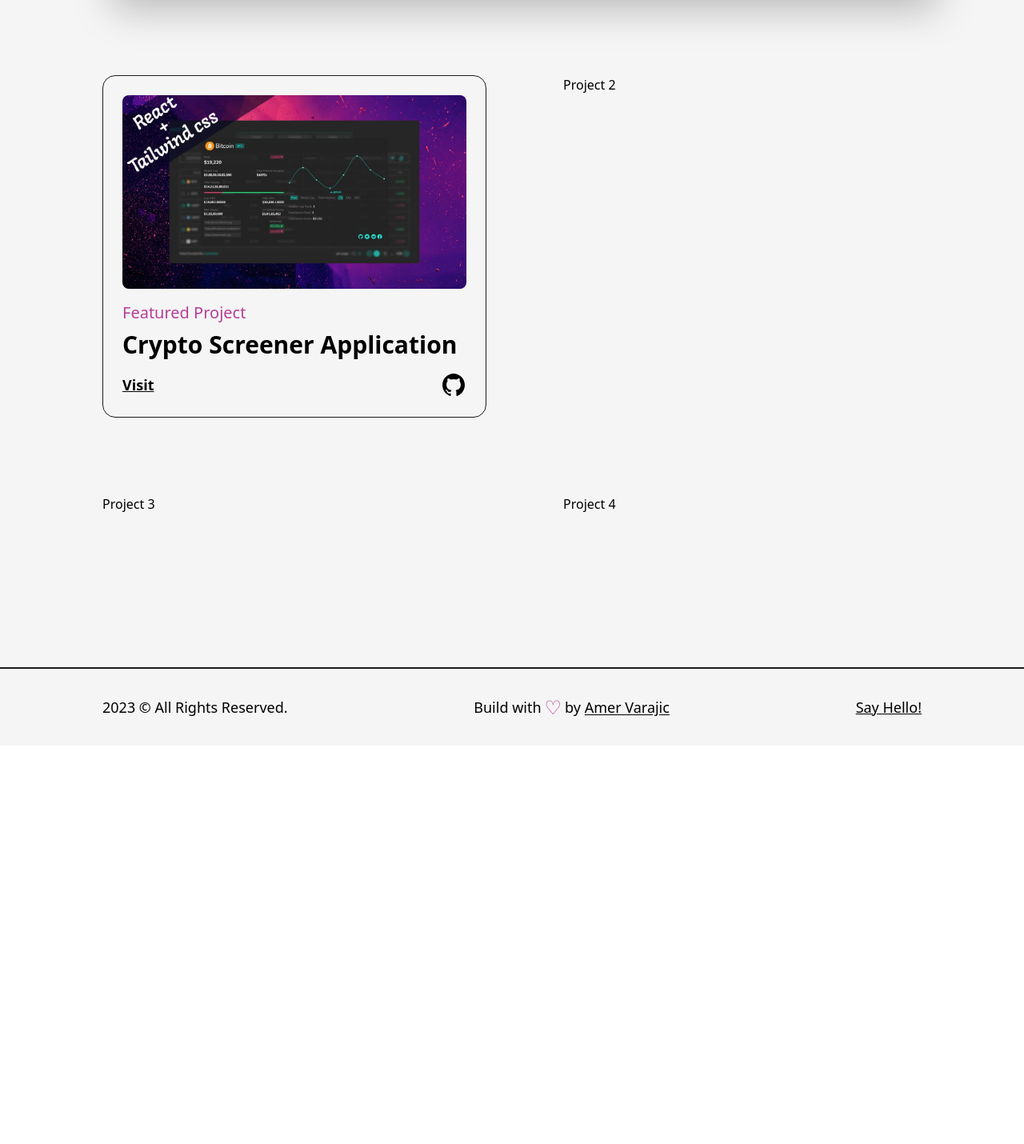
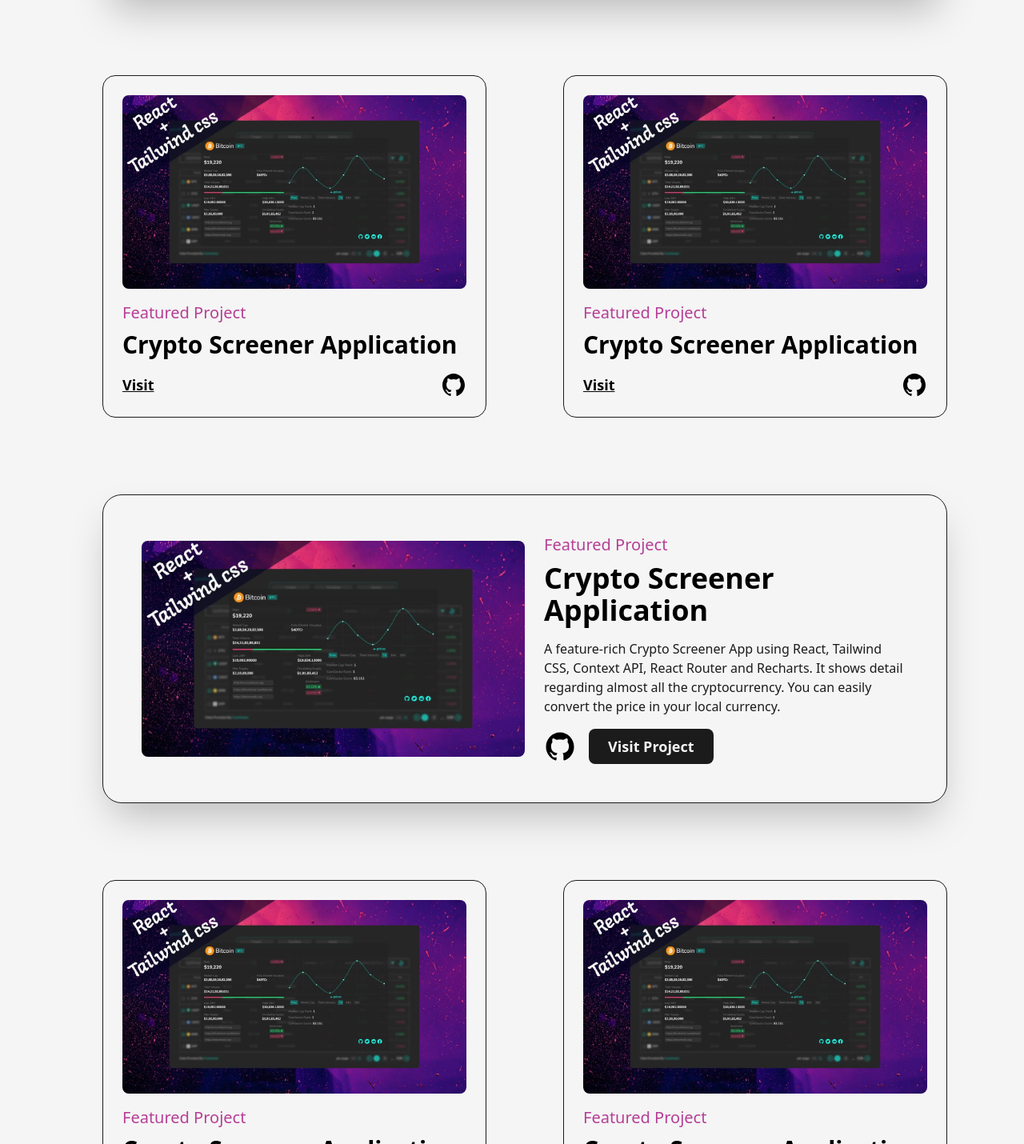
Before and after one commit to amerv97/Next.js-amervarajic-portfolio, a Next.js app in the folder Next.js-Developer-Portfolio-Starter-Code-main/: page /projects in a window 1280 px wide. Shown: the part 680-2110 px from the top of the page at 80% size. Before the commit the page ends 1612 px from the top, so only its background shows below. Built offline with nearby package versions, Linux system fonts and the light colour scheme.

Commit message:
reused created functions

```diff
--- a/Next.js-Developer-Portfolio-Starter-Code-main/src/pages/projects.js
+++ b/Next.js-Developer-Portfolio-Starter-Code-main/src/pages/projects.js
@@ -124,9 +124,54 @@
                 type="Featured Project"
               />{" "}
             </div>
-            <div className="col-span-6">Project 2</div>
-            <div className="col-span-6">Project 3</div>
-            <div className="col-span-6">Project 4</div>
+            <div className="col-span-6">
+              <Project
+                title="Crypto Screener Application"
+                img={project1}
+                summary="A feature-rich Crypto Screener App using React, Tailwind CSS, Context API, React Router and Recharts.
+                It shows detail regarding almost all the cryptocurrency. You can easily convert the price in your
+                local currency."
+                link="/"
+                github="/"
+                type="Featured Project"
+              />
+            </div>
+            <div className="col-span-12">
+              <FeaturedProject
+                title="Crypto Screener Application"
+                img={project1}
+                summary="A feature-rich Crypto Screener App using React, Tailwind CSS, Context API, React Router and Recharts.
+                It shows detail regarding almost all the cryptocurrency. You can easily convert the price in your
+                local currency."
+                link="/"
+                github="/"
+                type="Featured Project"
+              />
+            </div>
+            <div className="col-span-6">
+              <Project
+                title="Crypto Screener Application"
+                img={project1}
+                summary="A feature-rich Crypto Screener App using React, Tailwind CSS, Context API, React Router and Recharts.
+                It shows detail regarding almost all the cryptocurrency. You can easily convert the price in your
+                local currency."
+                link="/"
+                github="/"
+                type="Featured Project"
+              />
+            </div>
+            <div className="col-span-6">
+              <Project
+                title="Crypto Screener Application"
+                img={project1}
+                summary="A feature-rich Crypto Screener App using React, Tailwind CSS, Context API, React Router and Recharts.
+                It shows detail regarding almost all the cryptocurrency. You can easily convert the price in your
+                local currency."
+                link="/"
+                github="/"
+                type="Featured Project"
+              />
+            </div>
           </div>
         </Layout>
       </main>
```
